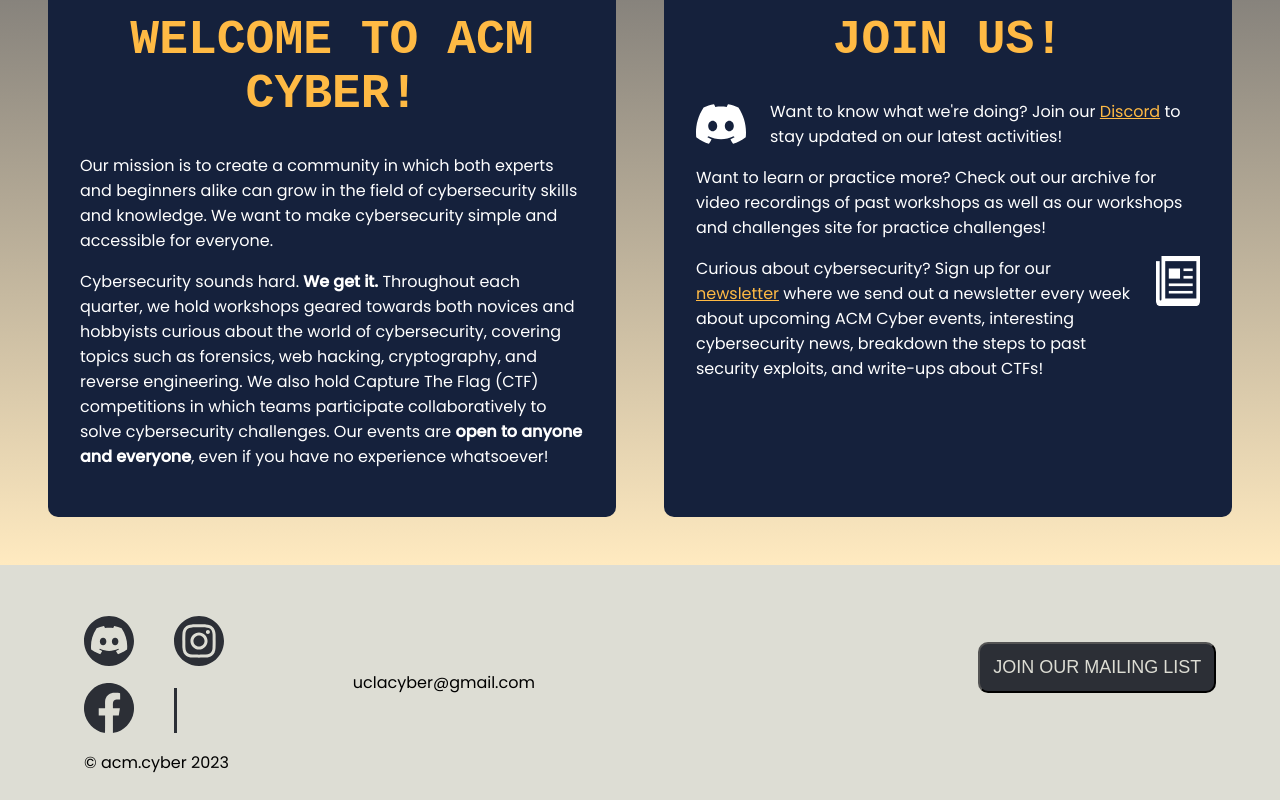
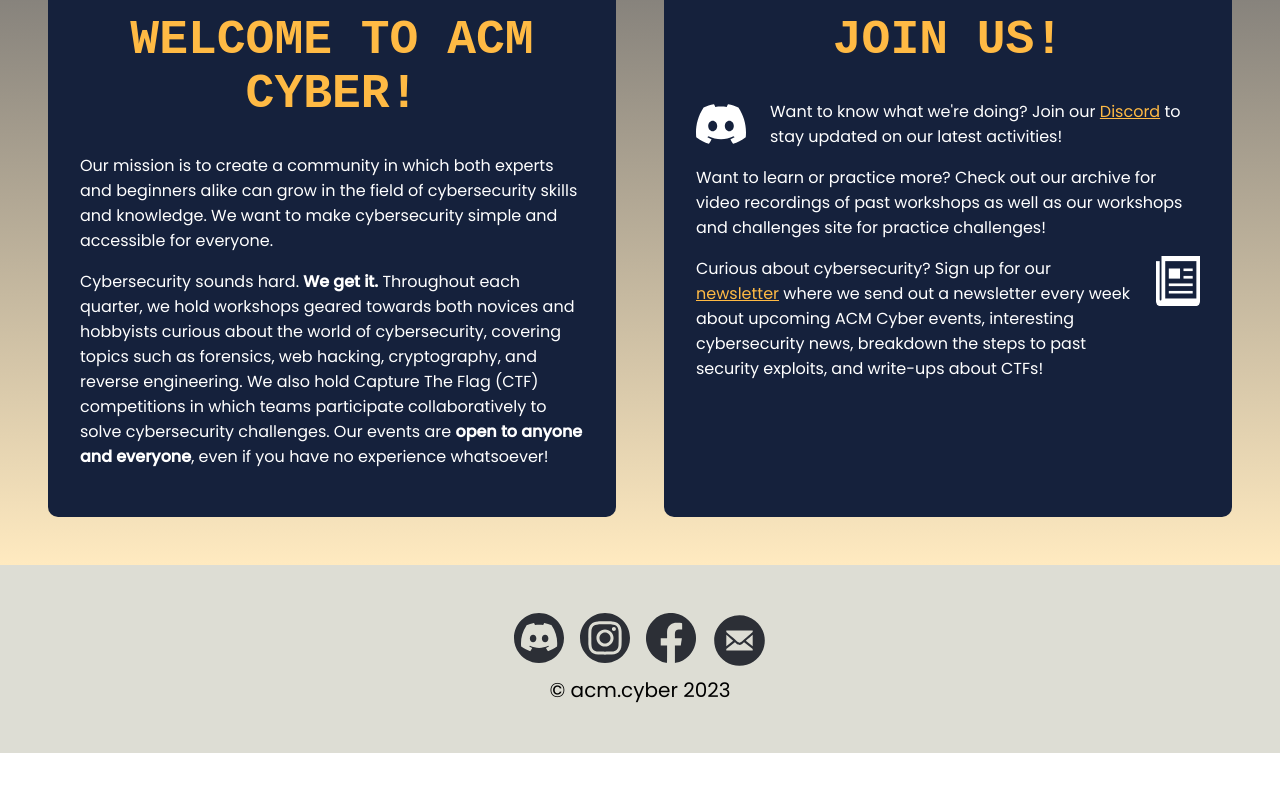
Before and after one commit to uclaacm/acmcyber.com, a Next.js app: page / in a window 1280 px wide. Shown: the part 619-1419 px from the top of the page. After the commit the page ends 1372 px from the top, so only its background shows below. Built offline with nearby package versions, Linux system fonts and the light colour scheme; a web font is replaced by a local one.

Commit message:
fix footer styling

```diff
--- a/components/Footer.tsx
+++ b/components/Footer.tsx
@@ -5,16 +5,15 @@ import Image from "next/image";
 import DiscordLogo from "@/public/images/discord.svg";
 import InstagramLogo from "@/public/images/instagram.svg";
 import FacebookLogo from "@/public/images/fblogo.svg";
-import Line from "@/public/images/Line 1.svg";
+import MailLogo from "@/public/images/maillogo.svg";
 
 export default function Footer() {
   return (
     <footer>
       <div className={styles.footer}>
-        {/* LEFT SIDE */}
-        {/* Socials */}
-        <div className={styles.left}>
-          <div>
+        <div className={styles.vertCenter}>
+          <div className={styles.top}>
+            {/* Socials */}
             <Link href="https://discord.com/invite/j9dgf2q" target="_blank">
               <Image src={DiscordLogo} alt="Discord Redirect" />
             </Link>
@@ -27,26 +26,18 @@ export default function Footer() {
             >
               <Image src={FacebookLogo} alt="Facebook Redirect" />
             </Link>
-            <Image src={Line} alt="Line" />
+            <Link
+              href="mailto:uclacyber@gmail.com"
+              target="blank"
+            >
+              <Image src={MailLogo} alt="Mail Redirect" />
+            </Link>
           </div>
 
+          <div className={styles.bottom}>
           {/* Copyright */}
-          <div>
-            <p>© acm.cyber 2023</p>
+            <p className={styles.footerText}>© acm.cyber 2023</p>
           </div>
-        </div>
-
-        {/* Email */}
-        <div>
-          <Link href="mailto:uclacyber@gmail.com" target="_blank">
-            <p>uclacyber@gmail.com</p>
-          </Link>
-        </div>
-
-        {/* RIGHT SIDE */}
-        {/* Mailing List */}
-        <div>
-          <button>JOIN OUR MAILING LIST</button>
         </div>
       </div>
     </footer>
--- a/styles/Footer.module.scss
+++ b/styles/Footer.module.scss
@@ -1,21 +1,25 @@
 footer {
   .footer {
-    position: relative;
+    // position: relative;
+    // left: 0;
+    // bottom: 0;
+
     display: flex;
-    left: 0;
-    bottom: 0;
+    flex-direction: row;
+    align-items: center;
+    gap: 1rem;
+    justify-content: center;
+
     width: 100%;
     background-color: #ddddd4;
     color: #000000;
-    padding-top: 2%;
-    padding-bottom: 2%;
-    align-items: center;
+    padding: 3rem 0;
     font-family: Poppins;
 
-    .left {
-      width: 21%;
-      padding-top: 2%;
-      margin-left: 5%;
+    .center {
+      display: flex;
+      flex-direction: row;
+      align-items: center;
     }
 
     button {
@@ -34,9 +38,6 @@ footer {
 
     img {
       height: auto;
-      margin-left: 20px;
-      margin-right: 20px;
-      margin-bottom: 10px;
     }
 
     p {
@@ -47,5 +48,23 @@ footer {
     a:hover {
       text-decoration: underline;
     }
+
+    .footerText {
+      font-size: 1.25rem;
+    }
+
+    .vertCenter {
+      display: flex;
+      flex-direction: column;
+    }
+
+    .top {
+      display: flex;
+      gap: 1rem;
+    }
+
+    .bottom {
+      text-align: center;
+    }
   }
 }
```
Also changed, not shown: public/images/maillogo.svg (added).
